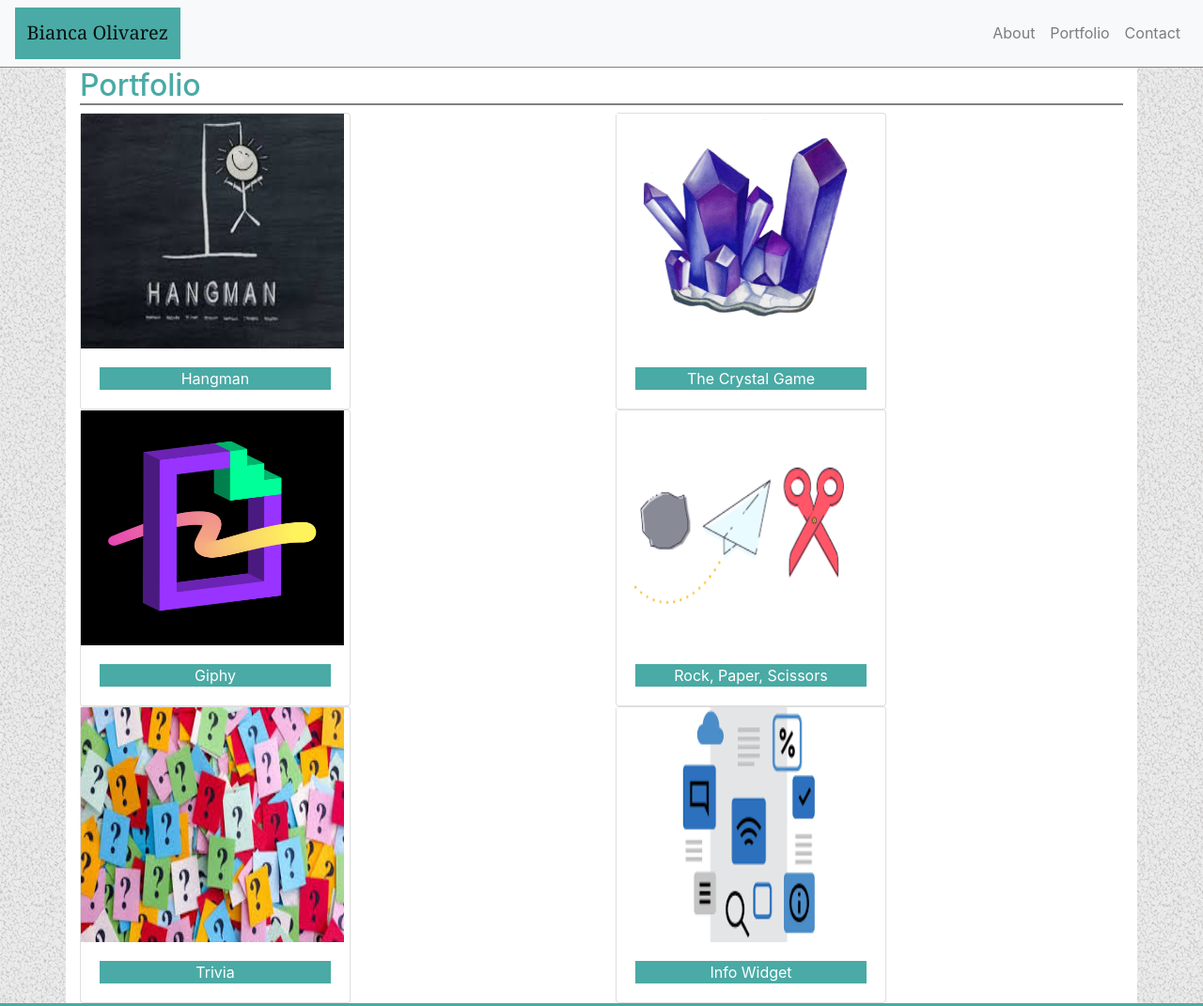
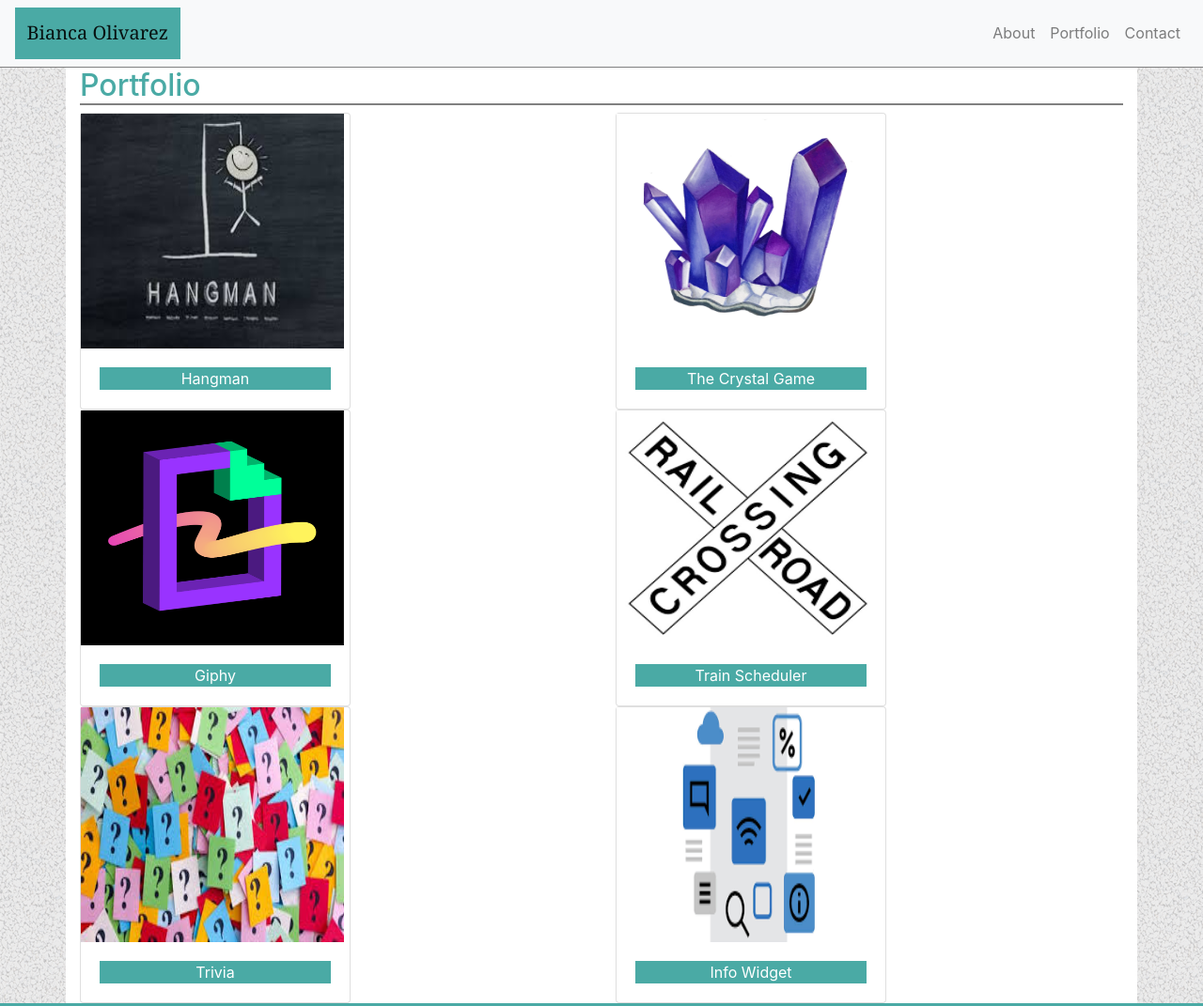
Before and after one commit to bianca4slc/Bootstrap-Portfolio, a plain HTML site: page portfolio.html in a window 1280 px wide. Shown: the top 1071 px of the page at 94% size. Drawn offline with nearby package versions, Linux system fonts and the light colour scheme.

Commit message:
added link and image for train scheduler

```diff
--- a/portfolio.html
+++ b/portfolio.html
@@ -84,17 +84,17 @@
           </a>
         </div>
         <div class="col-6">
-          <a href="#">
+          <a href="https://bianca4slc.github.io/Train-Scheduler/">
             <div class="card" style="width: 18rem;">
               <img
                 class="images"
-                src="images/ro-sham-bo.png"
+                src="images/railroad.png"
                 class="card-img-top"
-                alt="rock paper scissors"
+                alt="rail crossing"
               />
               <div class="card-body">
                 <p class="card-text">
-                  Rock, Paper, Scissors
+                  Train Scheduler
                 </p>
               </div>
             </div>
```
Also changed, not shown: images/railroad.png (added).
